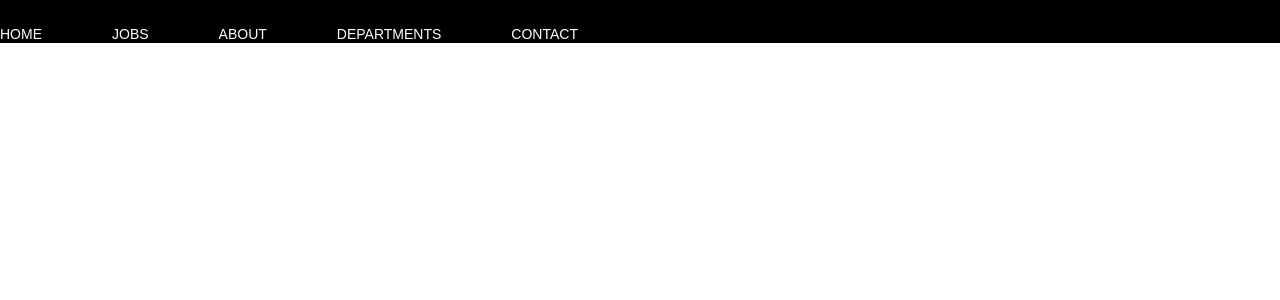
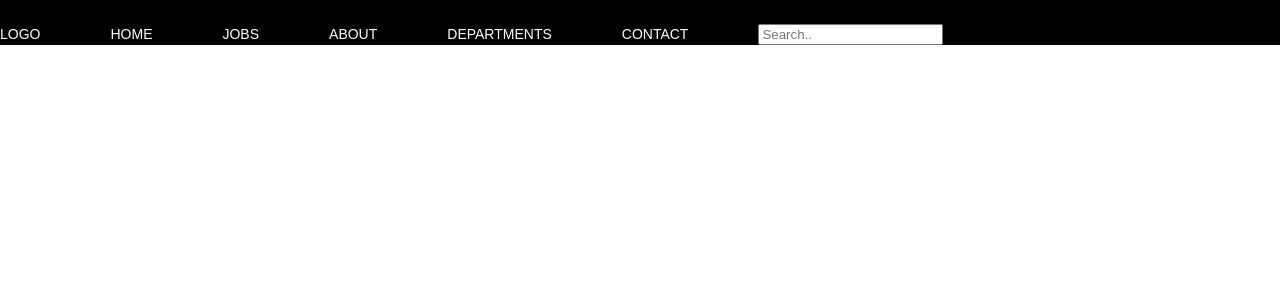
Before and after one commit to singhp1992/endouble, a React (Create React App) app: page / in a window 1280 px wide. Shown: the top 300 px of the page. Built offline with nearby package versions, Linux system fonts and the light colour scheme; the HTML template or start-up script is replaced by a standard one.

Commit message:
added search bar, need to css it

```diff
--- a/src/components/layout/TopBar.jsx
+++ b/src/components/layout/TopBar.jsx
@@ -7,8 +7,12 @@ const TopBar = () => {
     return (
 
         <div class="container">
-            <nav className="body-header">
+            <title> LOGO </title>
+            <nav className="top-nav">
                 <ul>
+                    <li>
+                        <a href="#">LOGO</a>
+                    </li>
                     <li>
                         <a href="#">Home</a>
                     </li>
@@ -24,6 +28,7 @@ const TopBar = () => {
                     <li>
                         <a href="#">Contact</a>
                     </li>
+                    <input type="text" placeholder="Search.."></input>
                 </ul>
             </nav>
         </div>
--- a/src/components/layout/styles.css
+++ b/src/components/layout/styles.css
@@ -1,10 +1,19 @@
-.body-header {
+.top-nav {
     margin: 0 0 0 0;
     padding: 0;
     background:black;
     size: 20px;
     font-family: 'Work Sans', sans-serif;
     font-weight: 500;
+}
+
+.topnav input[type=text] {
+    float: right;
+    padding: 6px;
+    border: none;
+    margin-top: 8px;
+    margin-right: 16px;
+    font-size: 17px;
 }
 
 
@@ -46,6 +55,10 @@ nav li {
     position: relative;
 }
 
+/* .one li:nth-child(1) {
+    font-size: 20px;
+} */
+
 nav a {
     color: white;
     text-decoration: none;
```
